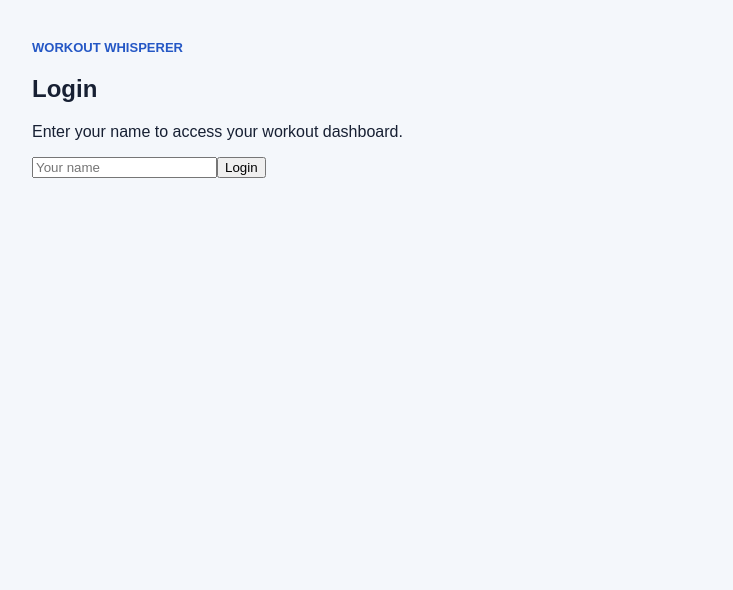
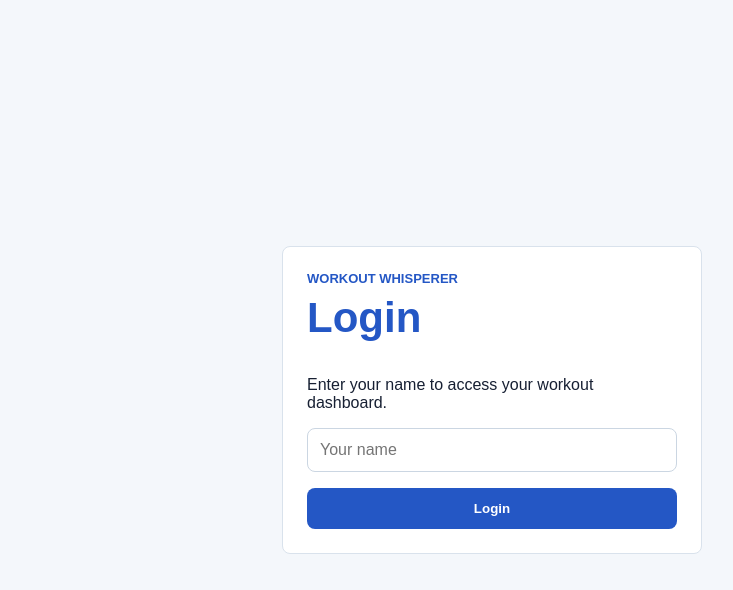
Before and after one commit to dharsan-ai/workout-whisperer, a React (Vite) app: page / in a window 1280 px wide. Shown: the top 590 px of the page, without its empty margins (148-881 px from the left). Built offline with nearby package versions, Linux system fonts and the light colour scheme.

Commit message:
Update App.css

```diff
--- a/src/App.css
+++ b/src/App.css
@@ -10,53 +10,68 @@ body {
 }
 
 .app {
-  width: min(920px, 92%);
+  width: min(960px, 92%);
   margin: 0 auto;
   padding: 40px 0;
 }
 
-.hero {
-  margin-bottom: 24px;
+.auth-page {
+  min-height: 100vh;
+  display: grid;
+  place-items: center;
+}
+
+.auth-card,
+.panel {
+  background: white;
+  border: 1px solid #d9e2ec;
+  border-radius: 8px;
+  padding: 24px;
+}
+
+.auth-card {
+  width: min(420px, 100%);
 }
 
 .label {
-  margin: 0 0 10px;
+  margin: 0 0 8px;
   color: #2457c5;
   font-weight: 700;
   text-transform: uppercase;
   font-size: 13px;
 }
 
-.hero h1 {
-  margin: 0;
-  font-size: 42px;
-  color: #2457c5;
+h1,
+h2,
+h3 {
+  margin-top: 0;
 }
 
-.hero p {
-  font-size: 18px;
-  color: #526176;
-  max-width: 680px;
+h1 {
+  color: #2457c5;
+  font-size: 42px;
 }
 
-.recommender,
-.workouts {
-  background: white;
-  border: 1px solid #d9e2ec;
-  border-radius: 8px;
-  padding: 24px;
+.topbar {
+  display: flex;
+  justify-content: space-between;
+  gap: 20px;
+  align-items: flex-start;
+  margin-bottom: 20px;
+}
+
+.panel {
   margin-top: 20px;
 }
 
-.recommender h2,
-.workouts h2 {
-  margin-top: 0;
+form {
+  display: grid;
+  gap: 16px;
 }
 
-.controls {
-  display: grid;
-  grid-template-columns: repeat(2, 1fr);
-  gap: 20px;
+.form-grid {
+  grid-template-columns: 1fr 1fr auto;
+  align-items: end;
 }
 
 label {
@@ -65,29 +80,63 @@ label {
   font-weight: bold;
 }
 
+input,
 select {
+  width: 100%;
   padding: 12px;
   border: 1px solid #cbd6e2;
   border-radius: 8px;
   font-size: 16px;
 }
 
+button {
+  border: 0;
+  border-radius: 8px;
+  background: #2457c5;
+  color: white;
+  cursor: pointer;
+  font-weight: bold;
+  padding: 13px 18px;
+}
+
+.secondary {
+  background: #e8eef8;
+  color: #2457c5;
+}
+
+.danger {
+  background: #ffe8e8;
+  color: #b42318;
+}
+
 .workout-card {
+  display: flex;
+  justify-content: space-between;
+  gap: 16px;
+  align-items: center;
   border: 1px solid #e1e8f0;
   border-radius: 8px;
   padding: 16px;
   margin-top: 12px;
   background: #fbfdff;
-  color: #2457c5;
-  font-weight: bold;
 }
 
-@media (max-width: 640px) {
-  .hero h1 {
+.workout-card p {
+  margin: 4px 0;
+  color: #526176;
+}
+
+@media (max-width: 720px) {
+  .topbar,
+  .workout-card {
+    flex-direction: column;
+  }
+
+  .form-grid {
+    grid-template-columns: 1fr;
+  }
+
+  h1 {
     font-size: 34px;
   }
-
-  .controls {
-    grid-template-columns: 1fr;
-  }
 }
```
